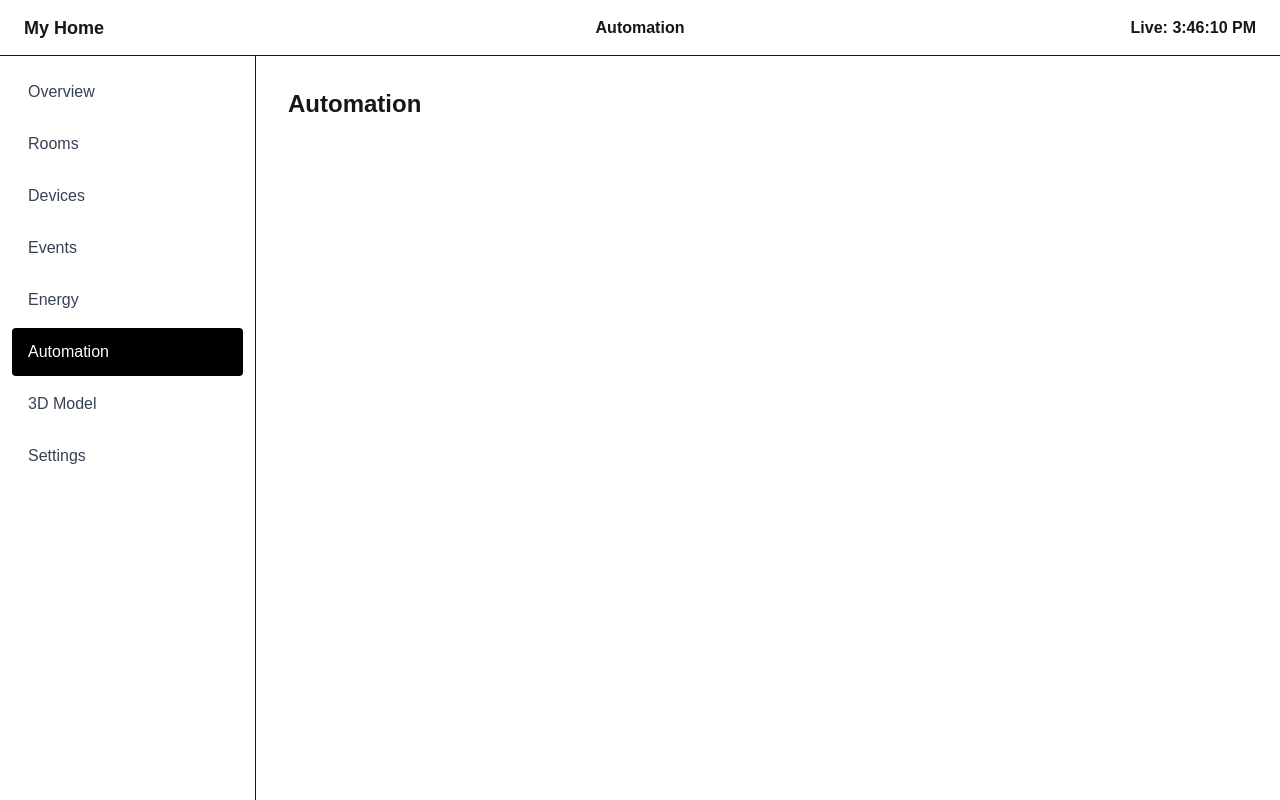
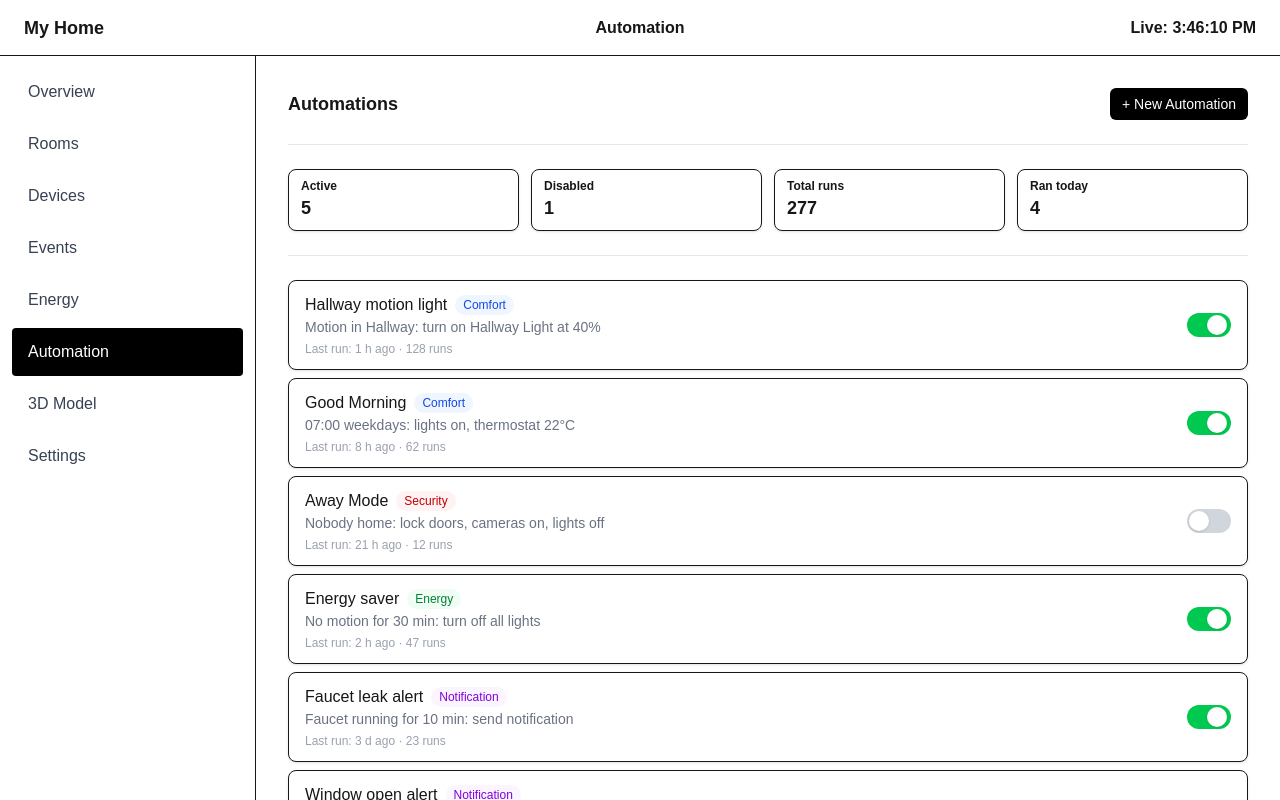
Before and after one commit to Aks-l/IDIG4110-group1, a Next.js app in the folder frontend/my-app/: page /dashboard/automation in a window 1280 px wide. Built offline with nearby package versions, Linux system fonts and the light colour scheme.

Commit message:
feature: partially implemented a autmation page, using hardcoded data

```diff
--- a/frontend/my-app/src/app/dashboard/automation/page.tsx
+++ b/frontend/my-app/src/app/dashboard/automation/page.tsx
@@ -1,5 +1,177 @@
+'use client';
 
+import { useState } from 'react';
+import { InfoBox } from '@/components/InfoBox';
+import { Toggle } from '@/components/Toggle';
 
-export default function AutomationPage() {
-  return <h1 className="text-2xl font-bold">Automation</h1>;
+// --- Types ---
+
+type Automation = {
+  id: string;
+  name: string;
+  description: string;
+  category: 'Comfort' | 'Security' | 'Energy' | 'Notification';
+  enabled: boolean;
+  lastRun?: string;
+  runCount: number;
+};
+
+// HARDCODED DATA
+
+const initialAutomations: Automation[] = [
+  {
+    id: '1',
+    name: 'Hallway motion light',
+    description: 'Motion in Hallway: turn on Hallway Light at 40%',
+    category: 'Comfort',
+    enabled: true,
+    lastRun: '2026-09-15T14:30:00',
+    runCount: 128,
+  },
+  {
+    id: '2',
+    name: 'Good Morning',
+    description: '07:00 weekdays: lights on, thermostat 22°C',
+    category: 'Comfort',
+    enabled: true,
+    lastRun: '2026-09-15T07:00:00',
+    runCount: 62,
+  },
+  {
+    id: '3',
+    name: 'Away Mode',
+    description: 'Nobody home: lock doors, cameras on, lights off',
+    category: 'Security',
+    enabled: false,
+    lastRun: '2026-09-14T18:12:00',
+    runCount: 12,
+  },
+  {
+    id: '4',
+    name: 'Energy saver',
+    description: 'No motion for 30 min: turn off all lights',
+    category: 'Energy',
+    enabled: true,
+    lastRun: '2026-09-15T13:45:00',
+    runCount: 47,
+  },
+  {
+    id: '5',
+    name: 'Faucet leak alert',
+    description: 'Faucet running for 10 min: send notification',
+    category: 'Notification',
+    enabled: true,
+    lastRun: '2026-09-12T11:22:00',
+    runCount: 23,
+  },
+    {
+    id: '6',
+    name: 'Window open alert',
+    description: 'Any window opens while away -> send notification',
+    category: 'Notification',
+    enabled: true,
+    lastRun: '2026-09-15T11:22:00',
+    runCount: 5,
+  },
+];
+
+// --- Helper ---
+
+// helper function to format ISO timestamp used on automation tasks
+function timeAgo(iso: string) {
+  const diff = (Date.now() - new Date(iso).getTime()) / 1000;
+  if (diff < 60) return 'just now';
+  if (diff < 3600) return `${Math.floor(diff / 60)} min ago`;
+  if (diff < 86400) return `${Math.floor(diff / 3600)} h ago`;
+  return `${Math.floor(diff / 86400)} d ago`;
 }
+
+const categoryStyles: Record<Automation['category'], string> = {
+  Comfort:      'bg-blue-50 text-blue-700',
+  Security:     'bg-red-50 text-red-700',
+  Energy:       'bg-green-50 text-green-700',
+  Notification: 'bg-purple-50 text-purple-700',
+};
+
+// --- Page ---
+
+export default function AutomationsPage() {
+  const [automations, setAutomations] = useState(initialAutomations);
+
+  const toggle = (id: string) =>
+    setAutomations((list) =>
+      list.map((a) => (a.id === id ? { ...a, enabled: !a.enabled } : a))
+    );
+
+  // Summary numbers
+  const activeCount = automations.filter((a) => a.enabled).length;
+  const disabledCount = automations.filter((a) => !a.enabled).length;
+  const totalRuns = automations.reduce((sum, a) => sum + a.runCount, 0);
+  const todayRuns = automations.filter(
+    (a) => a.lastRun && new Date(a.lastRun).toDateString() === new Date().toDateString()
+  ).length;
+
+  return (
+    <div className="space-y-6">
+      {/* Top bar */}
+      <div className="flex items-center justify-between">
+        <h1 className="text-lg font-semibold">Automations</h1>
+        <button className="rounded-md bg-black px-3 py-1.5 text-sm font-medium text-white hover:bg-gray-800">
+          + New Automation
+        </button>
+      </div>
+
+      <hr className="border-gray-200" />
+
+      {/* Summary stats */}
+      <div className="grid grid-cols-4 gap-3">
+        <InfoBox label="Active"   value={String(activeCount)}   />
+        <InfoBox label="Disabled" value={String(disabledCount)} />
+        <InfoBox label="Total runs" value={String(totalRuns)}   />
+        <InfoBox label="Ran today"  value={String(todayRuns)}   />
+      </div>
+
+      <hr className="border-gray-200" />
+
+      {/* Automation list */}
+      <section className="space-y-3">
+        <ul className="space-y-2">
+          {automations.map((a) => (
+            <li
+              key={a.id}
+              className="flex items-center gap-4 rounded-lg border bg-white px-4 py-3 shadow-sm"
+            >
+              {/* Left: name, description, meta */}
+              <div className="flex flex-1 flex-col">
+                <div className="flex items-center gap-2">
+                  <span className="font-medium">{a.name}</span>
+                  <span
+                    className={`rounded-full px-2 py-0.5 text-xs font-medium ${
+                      categoryStyles[a.category]
+                    }`}
+                  >
+                    {a.category}
+                  </span>
+                </div>
+                <span className="text-sm text-gray-500">{a.description}</span>
+                <span className="mt-1 text-xs text-gray-400">
+                  {a.lastRun ? `Last run: ${timeAgo(a.lastRun)}` : 'Never run'}
+                  {' · '}
+                  {a.runCount} runs
+                </span>
+              </div>
+
+              {/* Right: toggle */}
+              {/* Right: toggle */}
+              <Toggle
+                checked={a.enabled}
+                onChange={() => toggle(a.id)}
+                label={a.enabled ? 'Disable automation' : 'Enable automation'}
+              />
+            </li>
+          ))}
+        </ul>
+      </section>
+    </div>
+  );
+}
```
